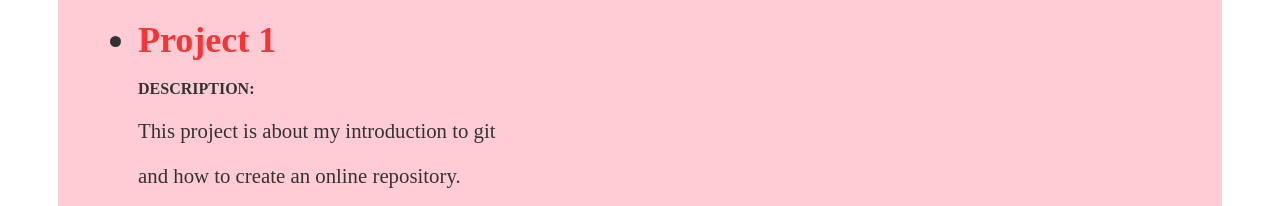
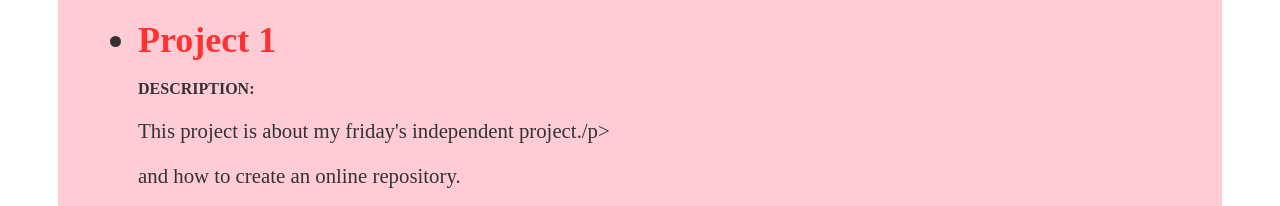
Before and after one commit to j0hnton/j0hnton.github.io, a plain HTML site: page Projects.html in a window 1280 px wide. Shown: the part 864-1070 px from the top of the page. Drawn offline with Linux system fonts and the light colour scheme; a web font is replaced by a local one.

Commit message:
Added more details

```diff
--- a/Projects.html
+++ b/Projects.html
@@ -26,7 +26,7 @@
 
       <h2><li><a href="https://github.com/j0hnton/j0hnton.github.io">Project 1</a></li></h2>
 
-      <strong>DESCRIPTION:</strong><p>This project is about my introduction to git</p>
+      <strong>DESCRIPTION:</strong><p>This project is about my friday's independent project./p>
       <p> and how to create an online repository.</p>
       <p>For this project, i did not use any programming language.</p>
 
```
